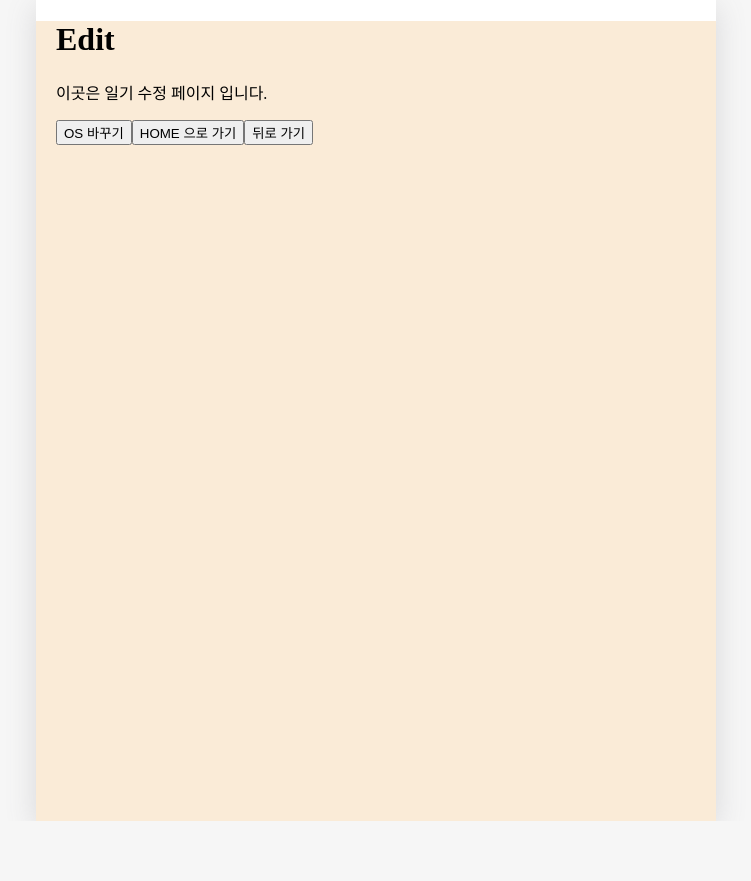
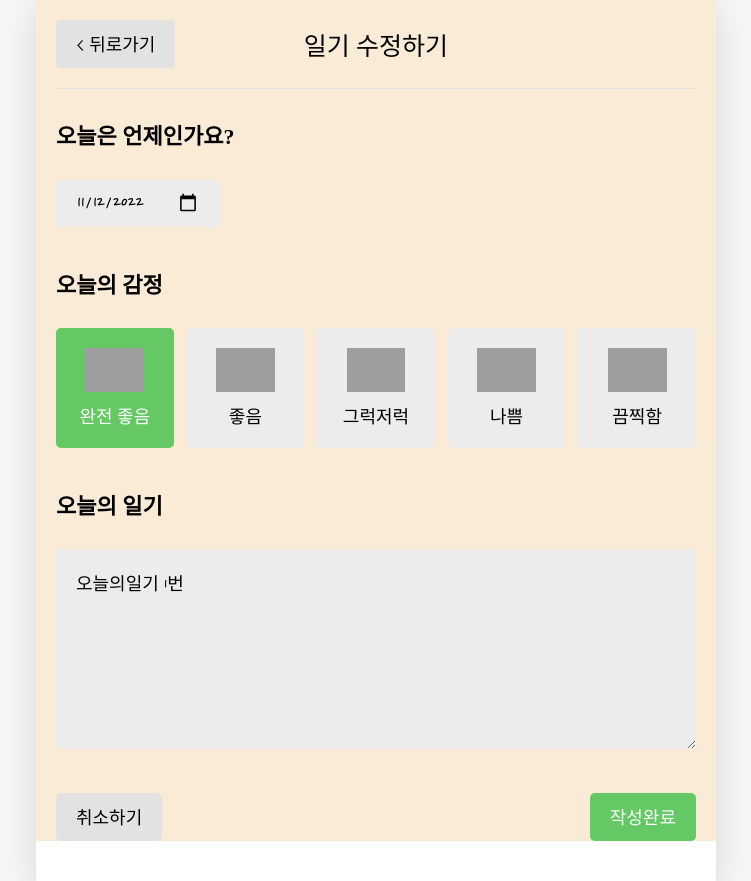
Before and after one commit to braverokmc79/react-emotion-diary, a React (Create React App) app: page /edit/1 in a window 1280 px wide. Shown: the whole page, without its empty margins (264-1015 px from the left). Before the commit the page ends 821 px from the top, so only its background shows below. Built offline with nearby package versions, Linux system fonts and the light colour scheme; grey boxes are pictures that could not be loaded; a web font is replaced by a local one.

Commit message:
59.페이지 구현 - 일기 수정 (/edit)

```diff
--- a/src/components/DiaryEditor.js
+++ b/src/components/DiaryEditor.js
@@ -1,4 +1,4 @@
-import React, { useState, useRef, useContext } from 'react';
+import React, { useState, useRef, useContext, useEffect } from 'react';
 import MyHeader from './MyHeader';
 import MyButton from './MyButton';
 import { useNavigate } from 'react-router-dom';
@@ -53,7 +53,7 @@
     return `${year}-${month}-${day}`;
 };
 
-const DiaryEditor = () => {
+const DiaryEditor = ({ isEdit, originData }) => {
 
     const contentRef = useRef();
     const [content, setContent] = useState("");
@@ -61,7 +61,7 @@
     const [date, setDate] = useState(getStringDate(new Date()));
 
     const navigate = useNavigate();
-    const { onCreate } = useContext(DiaryDispatchContext);
+    const { onCreate, onEdit } = useContext(DiaryDispatchContext);
 
     const handleClickEmote = (emotion) => {
         setEmotion(emotion);
@@ -73,13 +73,31 @@
             return;
         }
         console.log("hadnleSubmit  : ", date, content, emotion);
-        onCreate(date, content, emotion);
+
+        if (window.confirm(isEdit ? "일기를 수정하시겠습니까?" : "새로운 일기를 작성하시겠습니까?")) {
+
+            if (!isEdit) {
+                onCreate(date, content, emotion);
+
+            } else {
+                onEdit(originData.id, date, content, emotion);
+            }
+        }
         navigate("/", { replace: true });
     }
 
+
+    useEffect(() => {
+        if (isEdit) {
+            setDate(getStringDate(new Date(parseInt(originData.date))));
+            setEmotion(originData.emotion);
+            setContent(originData.content);
+        }
+    }, [isEdit, originData])
+
     return (
         <div className='DiaryEditor'>
-            <MyHeader headText={"새 일기쓰기"} leftChild={<MyButton text={"< 뒤로가기"} onClick={() => navigate(-1)} />} />
+            <MyHeader headText={isEdit ? '일기 수정하기' : "새 일기쓰기"} leftChild={<MyButton text={"< 뒤로가기"} onClick={() => navigate(-1)} />} />
 
             <div>
                 <section>
--- a/src/pages/Edit.js
+++ b/src/pages/Edit.js
@@ -1,28 +1,36 @@
-import * as React from "react";
-import { useSearchParams, useNavigate } from 'react-router-dom';
+import { useContext, useEffect, useState } from 'react';
+import { useNavigate } from 'react-router-dom';
+import { useParams } from 'react-router-dom';
+import DiaryEditor from '../components/DiaryEditor';
+import { DiaryStateContext } from './../App';
+
 
 
 const Edit = () => {
+    const [originData, setOriginData] = useState();
     const navigate = useNavigate();
-    const [searchParams, setSearchParams] = useSearchParams();
+    const { id } = useParams();
+    const diaryList = useContext(DiaryStateContext);
 
-    const id = searchParams.get("id");
-    console.log("  id : ", id);
-    const mode = searchParams.get("mode");
-    console.log("  mode : ", mode);
+
+    useEffect(() => {
+        if (diaryList.length >= 1) {
+            const targetDiary = diaryList.find((it) => parseInt(it.id) === parseInt(id))
+
+            console.log(targetDiary);
+            if (targetDiary) {
+                setOriginData(targetDiary);
+
+            } else {
+                navigate('/', { replace: true });
+            }
+        }
+
+    }, [id, diaryList]);
 
     return (
         <div>
-            <h1>Edit</h1>
-            <p>이곳은 일기 수정 페이지 입니다.</p>
-            <button onClick={() => setSearchParams({ who: "winterlood" })}>OS 바꾸기</button>
-            <button onClick={() => navigate("/home")}>
-                HOME 으로 가기
-            </button>
-
-            <button onClick={() => navigate(-1)}>
-                뒤로 가기
-            </button>
+            {originData && <DiaryEditor isEdit={true} originData={originData} />}
         </div>
     );
 };
```
